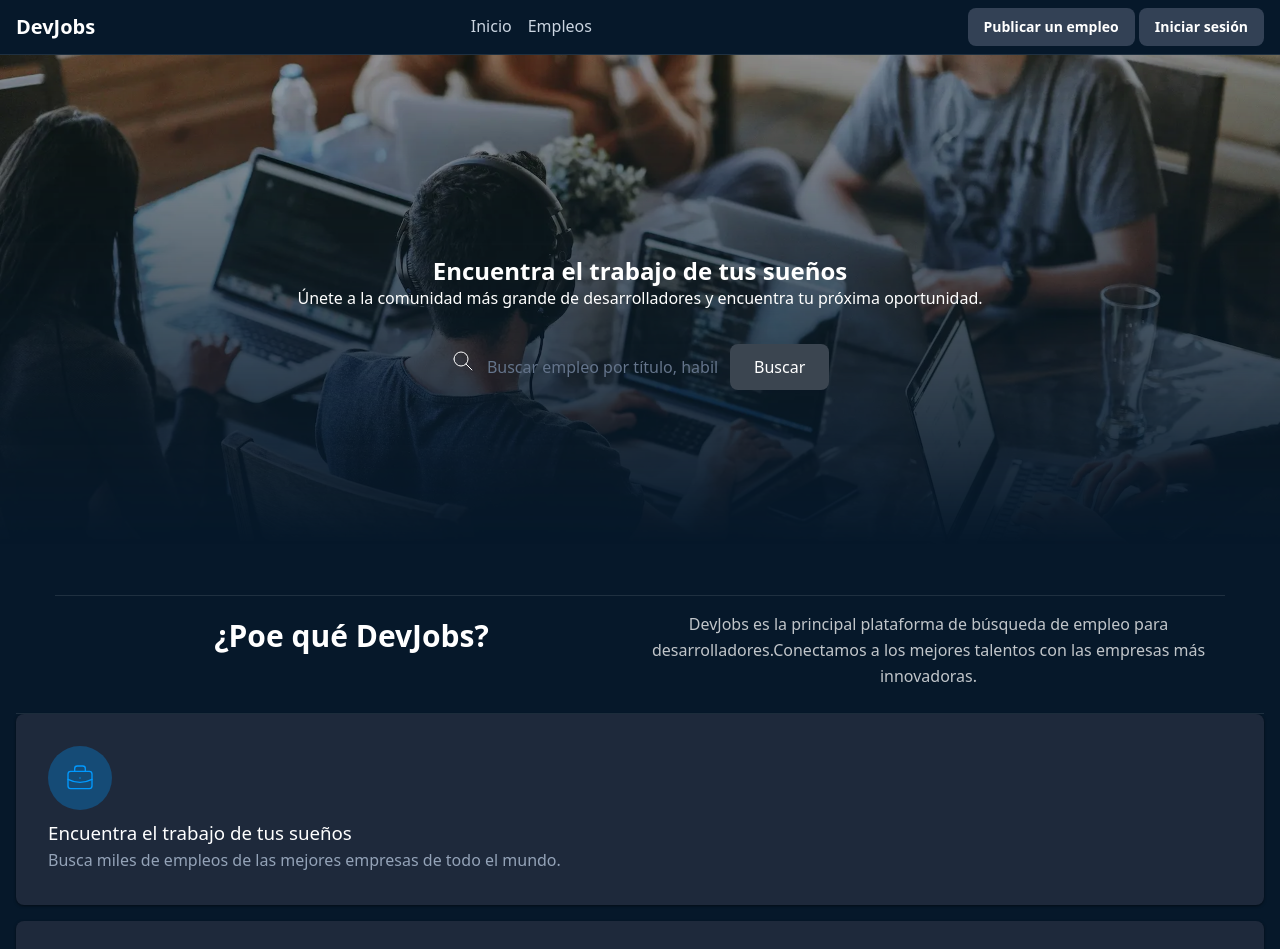
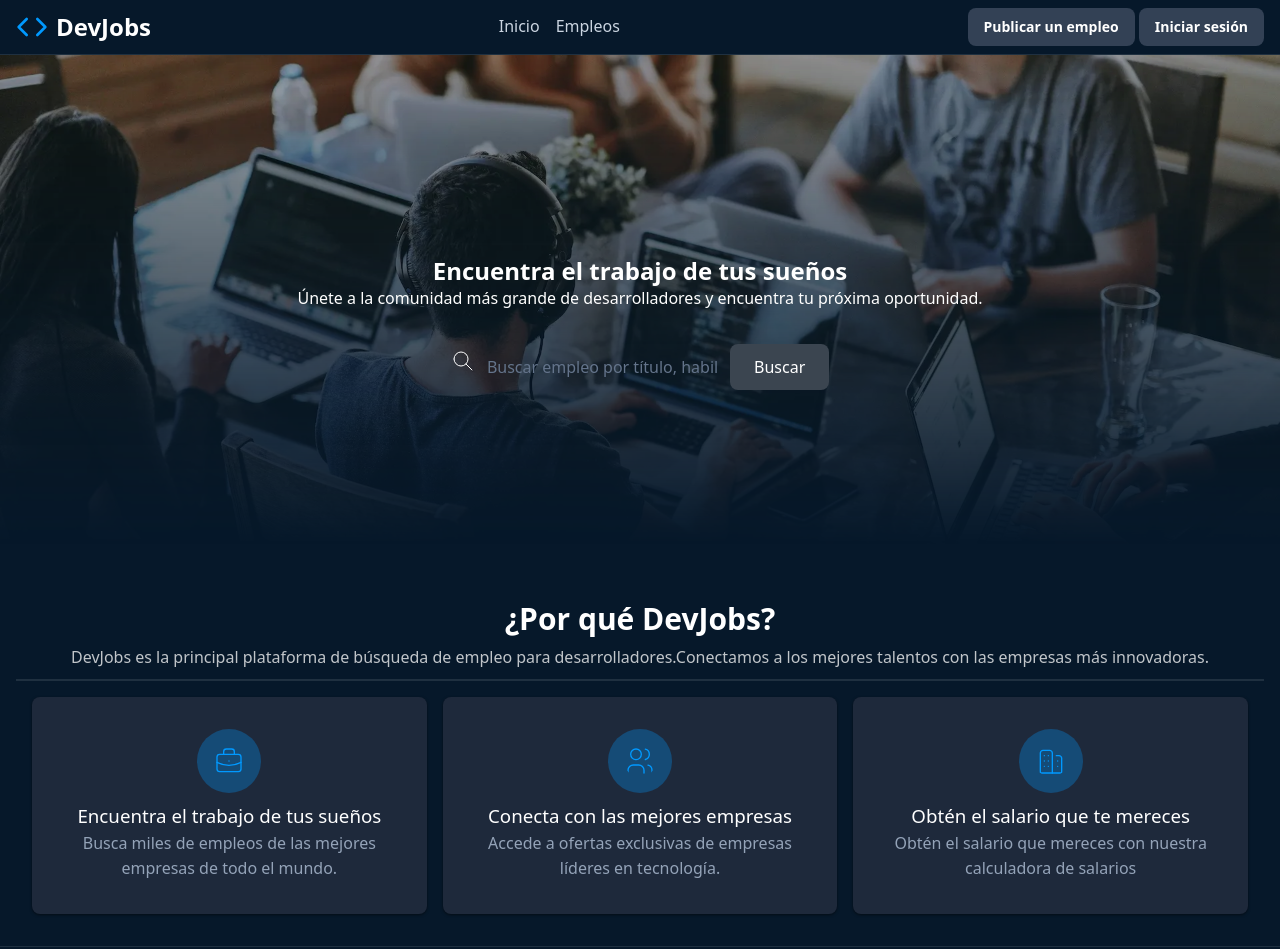
Before and after one commit to DmirandaH/DevJobs, a plain HTML site: page index.html in a window 1280 px wide. Shown: the top 949 px of the page. Drawn offline with Linux system fonts and the light colour scheme.

Commit message:
aplicando ajuste en el html y css

```diff
--- a/css/styles.css
+++ b/css/styles.css
@@ -56,7 +56,7 @@ body {
   font-family: system-ui;
   background-color: var(--background);
   color: var(--text-primary);
-  min-height: 100vh;/*el total de la altura de la pantalla*/
+  min-height: 100vh;
   display: flex;
   flex-direction: column;
   line-height: 1.6;
--- a/index.html
+++ b/index.html
@@ -1,5 +1,6 @@
 <!DOCTYPE html>
 <html lang="es">
+
 <head>
      <title>DevJobs - Inicio</title>
     <meta charset="UTF-8">
@@ -8,9 +9,17 @@
     <link rel="stylesheet" href="/css/styles.css">
 
 </head>
+
 <body>
     <header>
-        <h2>DevJobs</h2>
+
+        <h1>
+         <svg fill="none" stroke="currentColor" stroke-linecap="round" stroke-linejoin="round" stroke-width="2"
+        viewBox="0 0 24 24" xmlns="http://www.w3.org/2000/svg">
+        <polyline points="16 18 22 12 16 6"></polyline>
+        <polyline points="8 6 2 12 8 18"></polyline>
+        </svg>
+        DevJobs</h1>
 
         <nav>
             <a href="#">Inicio </a>
@@ -22,8 +31,8 @@
             <a href="">Iniciar sesión</a>
         </div>
 
+    </header>
 
-    </header>
     <main>
         <section>
             <img src="/img/background.webp" width="200"/>
@@ -49,12 +58,14 @@
         <section>
             <header>
 
-                <footer>
-                <h2>¿Poe qué DevJobs?</h2>
+
+                <h2>¿Por qué DevJobs?</h2>
                 <p>DevJobs es la principal plataforma de búsqueda de empleo para desarrolladores.Conectamos a los mejores talentos con las empresas más innovadoras.
                 </p>
 
             </header>
+
+        <footer>
 
             <article>
                 <svg  xmlns="http://www.w3.org/2000/svg"  width="24"  height="24"  viewBox="0 0 24 24"  fill="none"  stroke="currentColor"  stroke-width="1"  stroke-linecap="round"  stroke-linejoin="round"  class="icon icon-tabler icons-tabler-outline icon-tabler-briefcase"><path stroke="none" d="M0 0h24v24H0z" fill="none"/><path d="M3 7m0 2a2 2 0 0 1 2 -2h14a2 2 0 0 1 2 2v9a2 2 0 0 1 -2 2h-14a2 2 0 0 1 -2 -2z" /><path d="M8 7v-2a2 2 0 0 1 2 -2h4a2 2 0 0 1 2 2v2" /><path d="M12 12l0 .01" /><path d="M3 13a20 20 0 0 0 18 0" /></svg>
@@ -75,7 +86,7 @@
                 <p>Obtén el salario que mereces con nuestra calculadora de salarios</p>
             </article>
 
-            </footer>
+     </footer>
 
         </section>
 
```
